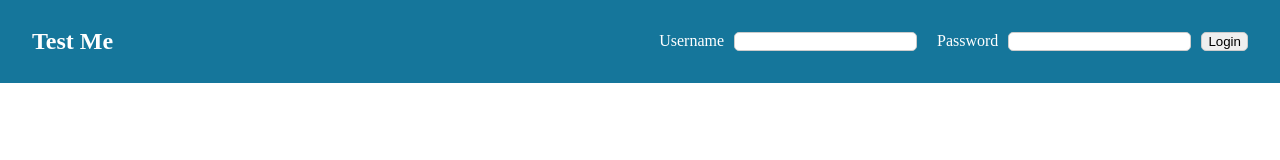
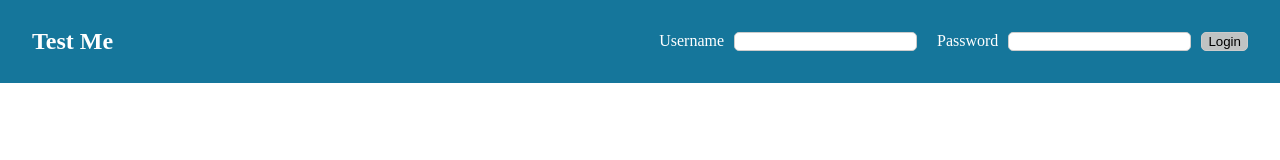
Before and after one commit to OHusan/vue3-api-request-manager, a Vue app: page / in a window 1280 px wide. Shown: the top 160 px of the page. Built offline with nearby package versions, Linux system fonts and the light colour scheme.

Commit message:
changed APiManager, fetch method

```diff
--- a/src/components/ApiManager.vue
+++ b/src/components/ApiManager.vue
@@ -9,7 +9,7 @@
         <p>API header</p>
         <input type="text" placeholder="Enter name" v-model.trim="headerInput.headerName" />
         <input type="text" placeholder="Enter Value" v-model.trim="headerInput.headerValue" />
-        <button>Add</button>
+        <base-button styleOf>Add</base-button>
       </form>
 
       <form class="form" @submit.prevent="submitForm" v-if="showForm">
@@ -33,9 +33,6 @@
 import { ref, reactive } from 'vue';
 
 export default {
-  components: {
-
-  },
   setup() {
     const urlInput = ref('')
     const urlLog = ref('')
@@ -49,28 +46,16 @@ export default {
     const submitForm = () => {
       urlLog.value = '';
       errorOutput.value = '';
+      const customHeaders = new Headers();
 
       if (headerInput.headerName !== '' && headerInput.headerValue !== '') {
-        const customHeaders = new Headers();
         customHeaders.append(headerInput.headerName, headerInput.headerValue);
+      }
 
       fetch(`${urlInput.value}`, {
         method: 'GET',
-          headers: customHeaders,
+        headers: customHeaders
       })
-          .then((response) => {
-            if (response.ok) {
-              return response.json();
-            }
-          })
-          .then((data) => {
-            urlLog.value = data;
-          })
-          .catch((error) => {
-            errorOutput.value = error;
-          });
-      } else {
-        fetch(`${urlInput.value}`)
         .then(function (response) {
           if (response.ok) {
             return response.json();
@@ -82,9 +67,8 @@ export default {
         .catch((error) => {
           errorOutput.value = error;
         });
+      urlInput.value = '';
     }
-      urlInput.value = '';
-    };
 
     const savingHeaderInput = () => {
       changeForm();
@@ -131,6 +115,8 @@ export default {
 }
 
 .container-text {
+  text-align: center;
+
   p {
     margin: 2rem;
   }
--- a/src/components/LoginForm.vue
+++ b/src/components/LoginForm.vue
@@ -8,7 +8,7 @@
       <label for="password">Password</label>
       <input type="password" id="password" v-model.trim="userInput.password" @focus="resetShowText" />
     </div>
-    <button class="button">Login</button>
+    <base-button styleOf>Login</base-button>
   </form>
   <p v-if="isLoggedIn">Please login with correct credentials!</p>
 </template>
@@ -43,12 +43,12 @@ export default {
       }
     }
 
+    const loggedIn = () => {
+      return isLoggedIn.value = true;
+    }
+
     const resetShowText = () => {
       isLoggedIn.value = false;
-    }
-
-    const loggedIn = () => {
-      return isLoggedIn.value = true;
     }
 
     return {
@@ -80,17 +80,6 @@ form {
       border: 1px solid #ccc;
     }
   }
-
-  .button {
-    border-radius: 5px;
-    border: 1px solid #ccc;
-    cursor: pointer;
-
-    &:active,
-    &:hover {
-      background-color: rgb(195, 194, 194);
-    }
-  }
 }
 
 p {
--- a/src/components/ui/BaseButton.vue
+++ b/src/components/ui/BaseButton.vue
@@ -1,8 +1,20 @@
 <template>
-  <button>
+  <button :class="{ normal: styleOf }">
     <slot></slot>
   </button>
 </template>
+
+<script>
+export default {
+  props: {
+    styleOf: {
+      type: Boolean,
+      required: false,
+      default: false
+    }
+  }
+}
+</script>
 
 <style lang="scss" scoped>
 button {
@@ -11,7 +23,13 @@ button {
   cursor: pointer;
 
   &:hover {
-    background-color: #e8eaea;
+    background-color: #f5fbfb;
   }
 }
+
+.normal {
+  border-radius: 5px;
+  border: 1px solid #ccc;
+  background-color: #c0c3c3;
+}
 </style>
```
Lines whose indentation alone changed are shown as unchanged.
